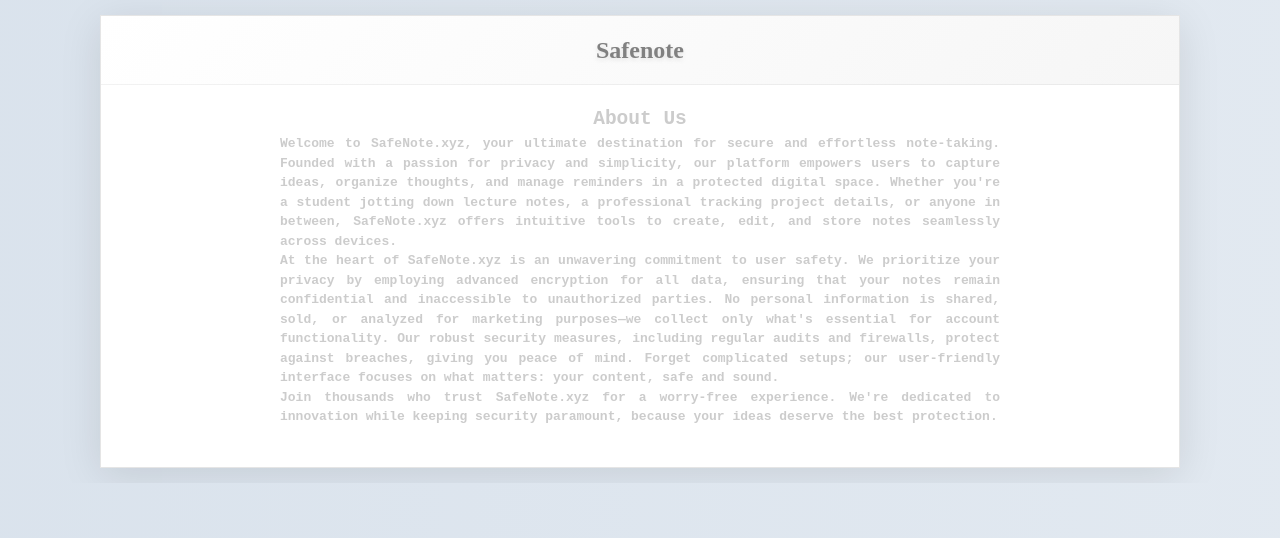
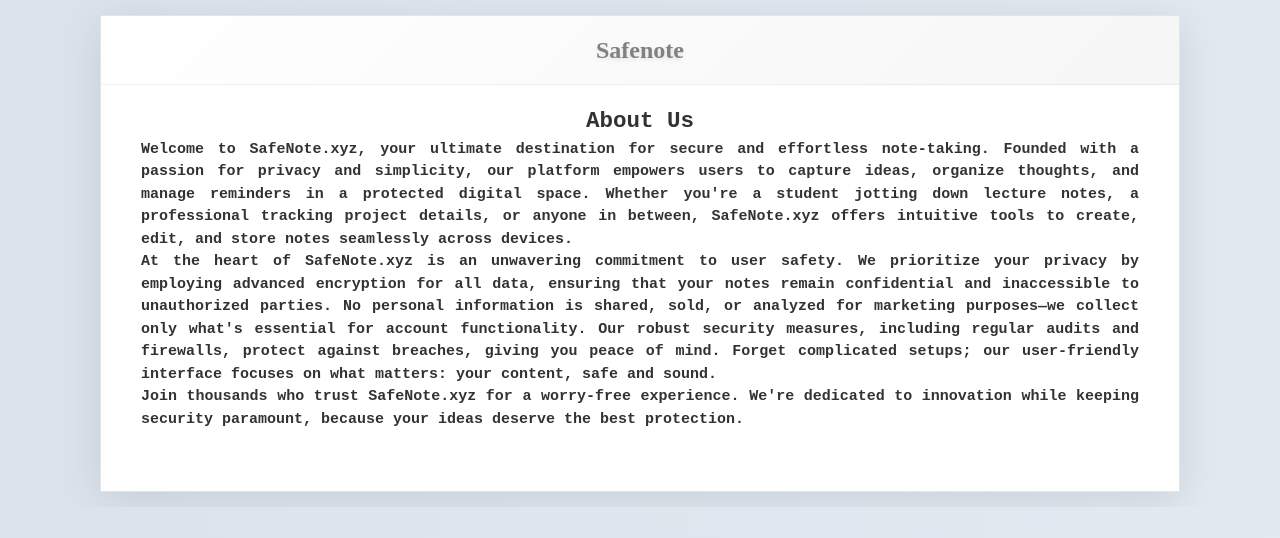
Before and after one commit to Gerald-dev-bit/Safenote-frontend, a React (Vite) app: page /about in a window 1280 px wide. Shown: the top 538 px of the page. Built offline with nearby package versions, Linux system fonts and the light colour scheme; no server answers; a web font is replaced by a local one.

Commit message:
Update backend to handle improved Turnstile verification and note retrieval logic

```diff
--- a/src/About.tsx
+++ b/src/About.tsx
@@ -13,12 +13,12 @@
       </div>
       <div
         style={{
-          padding: "20px 40px 40px 40px",
+          padding: "20px 40px 60px",
           fontFamily: "monospace",
-          fontSize: "13px",
-          color: "#cccccc",
+          fontSize: "15px",
+          color: "#333131ff",
           textAlign: "justify",
-          maxWidth: "800px",
+          maxWidth: "1200px",
           margin: "0 auto",
           fontWeight: 600,
         }}>
--- a/src/Contact.tsx
+++ b/src/Contact.tsx
@@ -66,7 +66,7 @@
       </h2>
       <p
         style={{
-          color: "#555",
+          color: "#333131ff",
           fontSize: "16px",
           marginBottom: "30px",
           fontFamily: "'Poppins', sans-serif",
--- a/src/Privacy.tsx
+++ b/src/Privacy.tsx
@@ -15,8 +15,8 @@
         style={{
           padding: "20px 40px",
           fontFamily: "monospace",
-          fontSize: "13px",
-          color: "#cccccc",
+          fontSize: "15px",
+          color: "#333131ff",
           textAlign: "justify",
           maxWidth: "800px",
           margin: "0 auto",
--- a/src/Terms.tsx
+++ b/src/Terms.tsx
@@ -15,8 +15,8 @@
         style={{
           padding: "20px 40px",
           fontFamily: "monospace",
-          fontSize: "13px",
-          color: "#cccccc",
+          fontSize: "15px",
+          color: "#333131ff",
           textAlign: "justify",
           maxWidth: "800px",
           margin: "0 auto",
```
